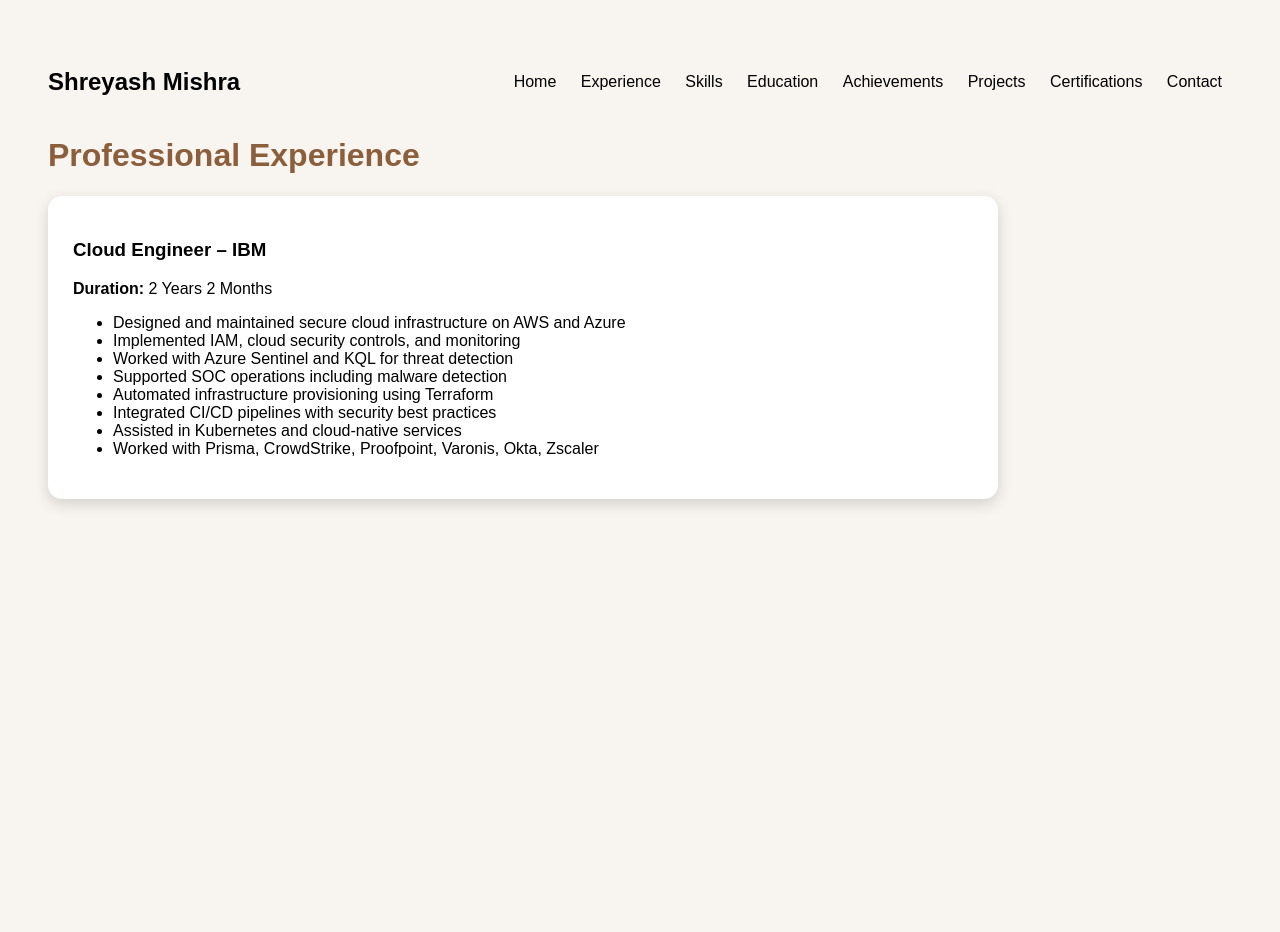
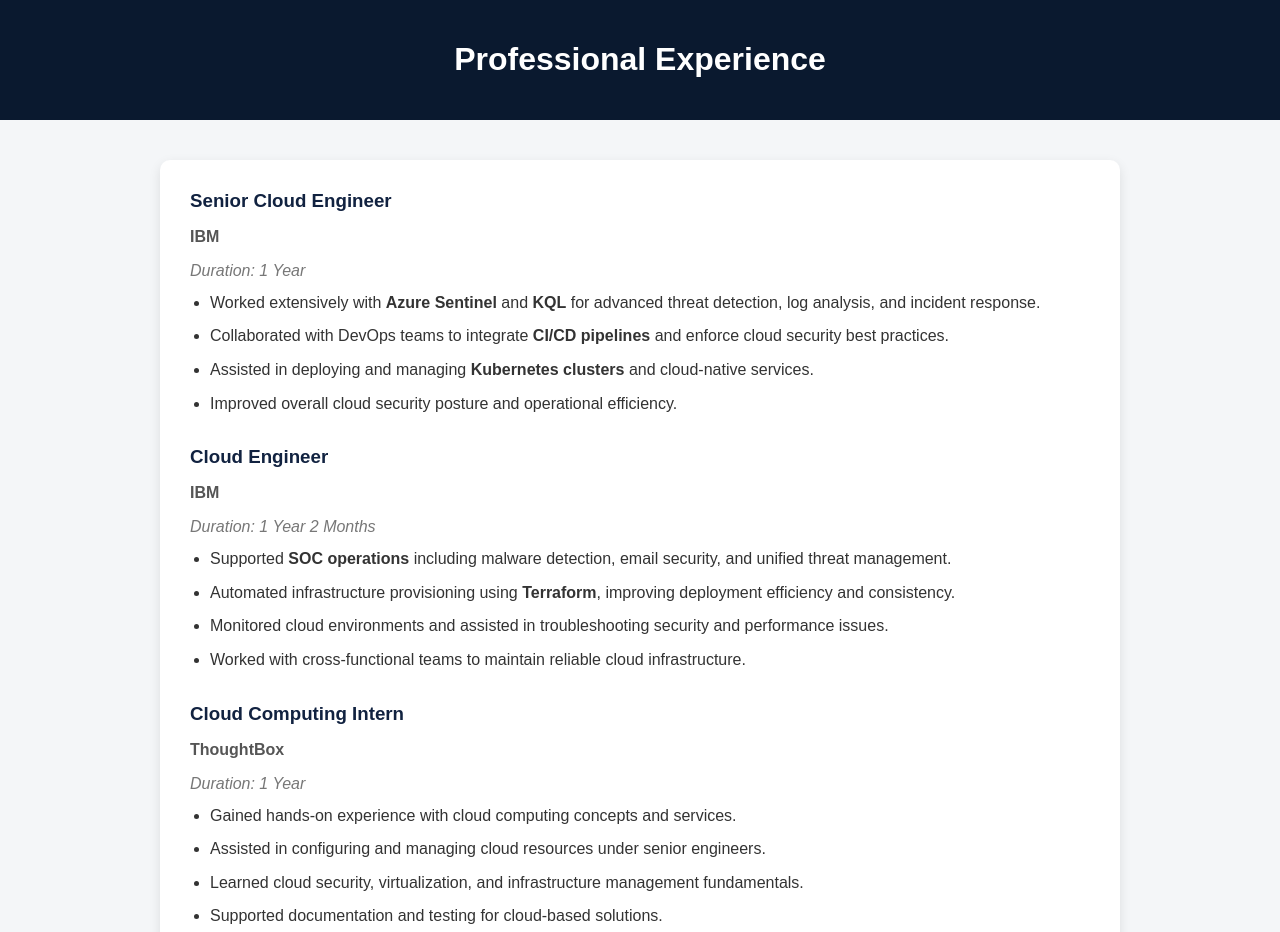
Before and after one commit to mshreyash-0509/shreyash-portfolio, a plain HTML site: page experience.html in a window 1280 px wide. Shown: the top 932 px of the page. Before the commit the page ends 800 px from the top, so only its background shows below. Drawn offline with Linux system fonts and the light colour scheme.

Commit message:
Updated professional experience section

```diff
--- a/experience.html
+++ b/experience.html
@@ -2,67 +2,120 @@
 <html lang="en">
 <head>
     <meta charset="UTF-8">
-<title>Experience | Shreyash Mishra</title>
+    <title>Professional Experience | Shreyash Mishra</title>
+    <meta name="viewport" content="width=device-width, initial-scale=1.0">
+
     <style>
-body{
-    font-family:Poppins, sans-serif;
-    background:#f8f4ef;
-    padding:40px;
+        body {
+            font-family: Arial, Helvetica, sans-serif;
+            margin: 0;
+            padding: 0;
+            background-color: #f4f6f8;
+            color: #333;
         }
-header{
-    display:flex;
-    justify-content:space-between;
-    align-items:center;
+
+        header {
+            background-color: #0a192f;
+            color: #fff;
+            padding: 20px;
+            text-align: center;
         }
-nav a{
-    margin:0 10px;
-    text-decoration:none;
-    color:#000;
-    font-weight:500;
+
+        section {
+            max-width: 900px;
+            margin: 40px auto;
+            background: #fff;
+            padding: 30px;
+            border-radius: 10px;
+            box-shadow: 0 4px 12px rgba(0,0,0,0.1);
         }
-h1{ color:#8b5e3c; }
-.card{
-    background:#fff;
-    padding:25px;
-    border-radius:14px;
-    box-shadow:0 5px 15px rgba(0,0,0,.15);
-    max-width:900px;
+
+        h2 {
+            color: #0a192f;
+            border-bottom: 2px solid #0a192f;
+            padding-bottom: 8px;
+            margin-bottom: 25px;
+        }
+
+        .experience {
+            margin-bottom: 30px;
+        }
+
+        .experience h3 {
+            margin: 0;
+            color: #112240;
+        }
+
+        .company {
+            font-weight: bold;
+            color: #555;
+        }
+
+        .duration {
+            font-style: italic;
+            color: #777;
+            margin-bottom: 10px;
+        }
+
+        ul {
+            margin-top: 10px;
+            padding-left: 20px;
+        }
+
+        ul li {
+            margin-bottom: 8px;
+            line-height: 1.6;
         }
     </style>
 </head>
-
 <body>
 
 <header>
-<h2>Shreyash Mishra</h2>
-<nav>
-<a href="index.html">Home</a>
-<a href="experience.html">Experience</a>
-<a href="skills.html">Skills</a>
-<a href="education.html">Education</a>
-<a href="achievements.html">Achievements</a>
-<a href="projects.html">Projects</a>
-<a href="certifications.html">Certifications</a>
-<a href="contact.html">Contact</a>
-</nav>
+    <h1>Professional Experience</h1>
 </header>
 
-<h1>Professional Experience</h1>
+<section>
 
-<div class="card">
-<h3>Cloud Engineer – IBM</h3>
-<p><b>Duration:</b> 2 Years 2 Months</p>
+    <!-- Senior Cloud Engineer -->
+    <div class="experience">
+        <h3>Senior Cloud Engineer</h3>
+        <p class="company">IBM</p>
+        <p class="duration">Duration: 1 Year</p>
         <ul>
-<li>Designed and maintained secure cloud infrastructure on AWS and Azure</li>
-<li>Implemented IAM, cloud security controls, and monitoring</li>
-<li>Worked with Azure Sentinel and KQL for threat detection</li>
-<li>Supported SOC operations including malware detection</li>
-<li>Automated infrastructure provisioning using Terraform</li>
-<li>Integrated CI/CD pipelines with security best practices</li>
-<li>Assisted in Kubernetes and cloud-native services</li>
-<li>Worked with Prisma, CrowdStrike, Proofpoint, Varonis, Okta, Zscaler</li>
+            <li>Worked extensively with <strong>Azure Sentinel</strong> and <strong>KQL</strong> for advanced threat detection, log analysis, and incident response.</li>
+            <li>Collaborated with DevOps teams to integrate <strong>CI/CD pipelines</strong> and enforce cloud security best practices.</li>
+            <li>Assisted in deploying and managing <strong>Kubernetes clusters</strong> and cloud-native services.</li>
+            <li>Improved overall cloud security posture and operational efficiency.</li>
         </ul>
     </div>
 
+    <!-- Cloud Engineer -->
+    <div class="experience">
+        <h3>Cloud Engineer</h3>
+        <p class="company">IBM</p>
+        <p class="duration">Duration: 1 Year 2 Months</p>
+        <ul>
+            <li>Supported <strong>SOC operations</strong> including malware detection, email security, and unified threat management.</li>
+            <li>Automated infrastructure provisioning using <strong>Terraform</strong>, improving deployment efficiency and consistency.</li>
+            <li>Monitored cloud environments and assisted in troubleshooting security and performance issues.</li>
+            <li>Worked with cross-functional teams to maintain reliable cloud infrastructure.</li>
+        </ul>
+    </div>
+
+    <!-- Internship -->
+    <div class="experience">
+        <h3>Cloud Computing Intern</h3>
+        <p class="company">ThoughtBox</p>
+        <p class="duration">Duration: 1 Year</p>
+        <ul>
+            <li>Gained hands-on experience with cloud computing concepts and services.</li>
+            <li>Assisted in configuring and managing cloud resources under senior engineers.</li>
+            <li>Learned cloud security, virtualization, and infrastructure management fundamentals.</li>
+            <li>Supported documentation and testing for cloud-based solutions.</li>
+        </ul>
+    </div>
+
+</section>
+
 </body>
 </html>
```
Lines whose indentation alone changed are shown as unchanged.
